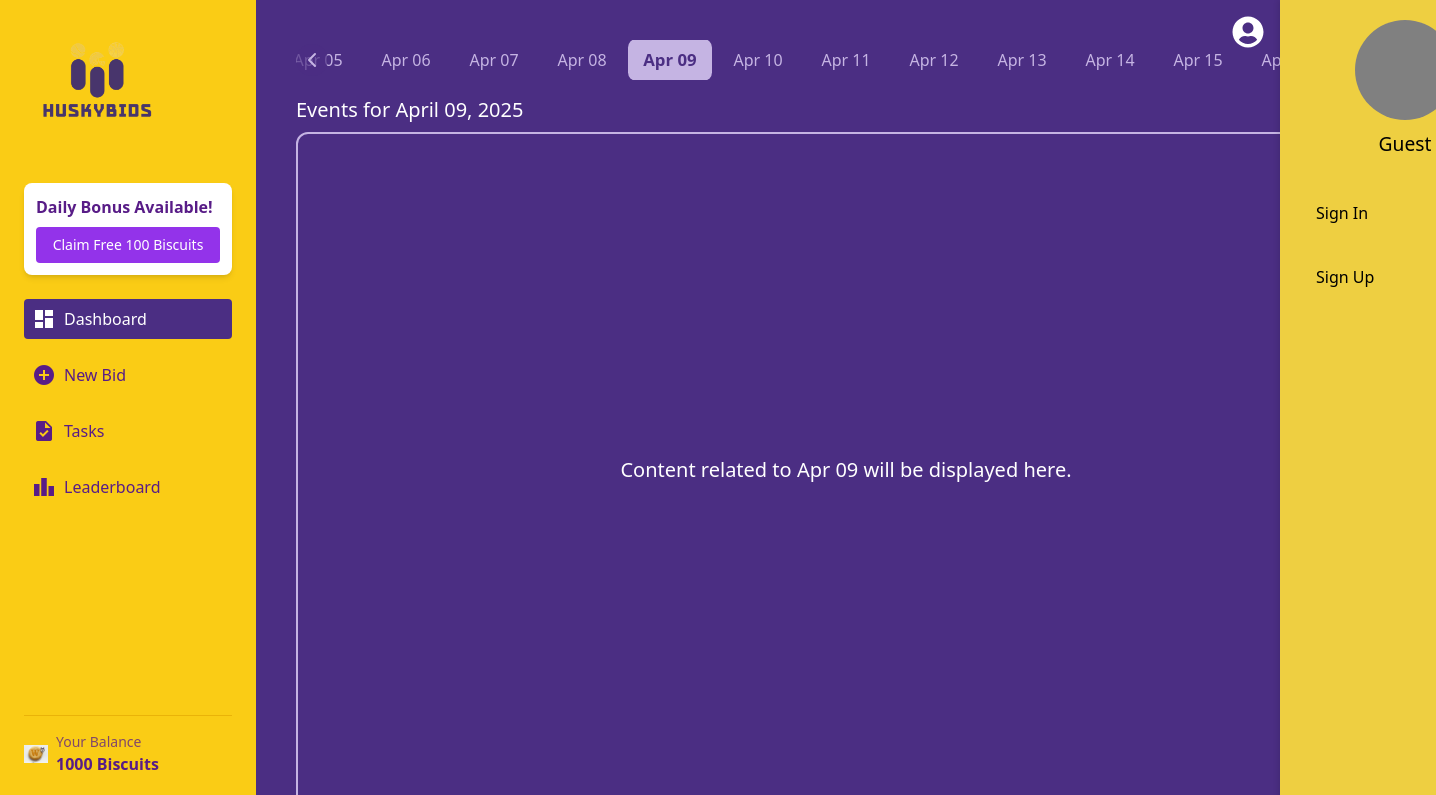
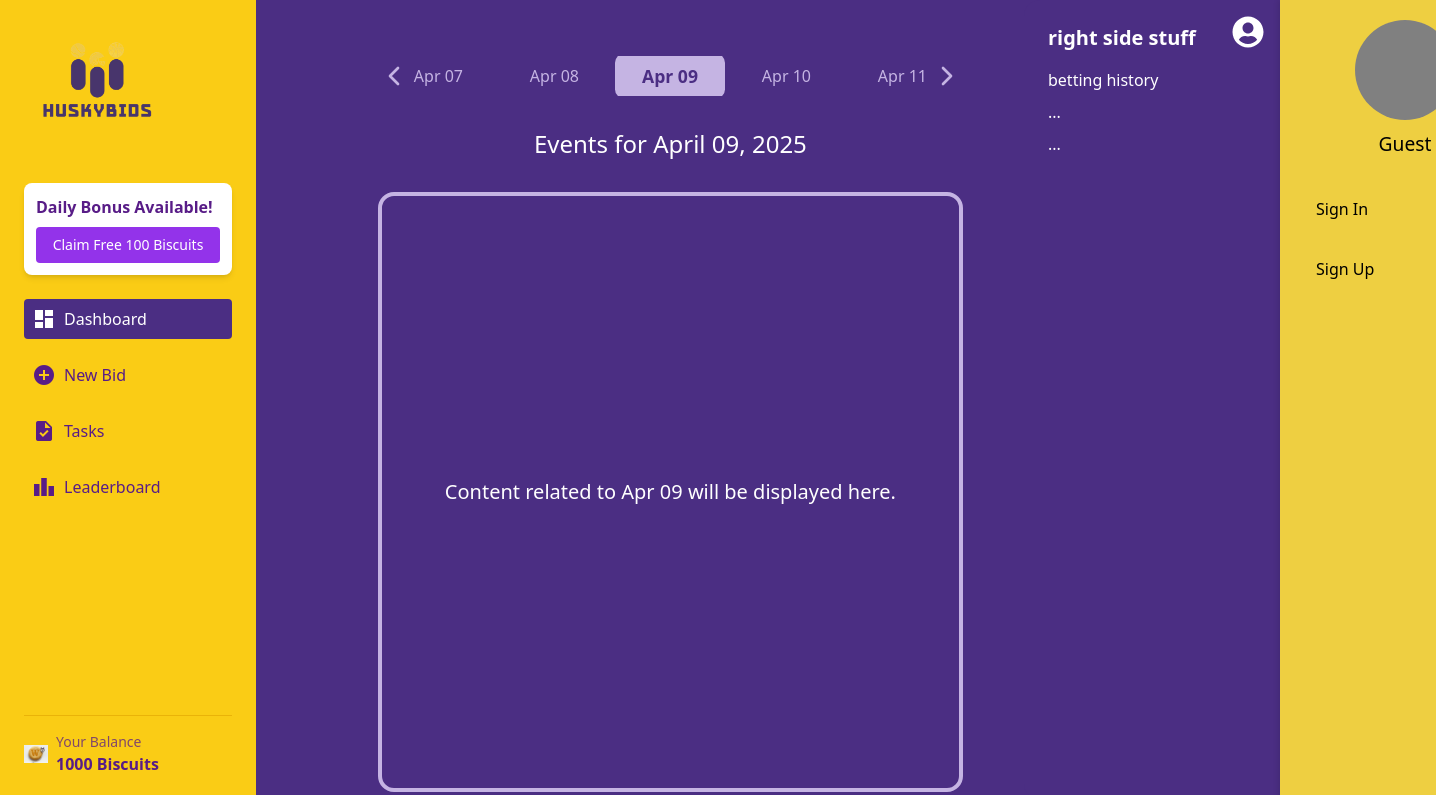
Before and after one commit to maiyuyona/huskybids, a Next.js app: page /testingHome in a window 1280 px wide. Shown: the top 795 px of the page, 1436 px wide, since content can reach past the window. Built offline with nearby package versions, Linux system fonts and the light colour scheme; no server answers.

Commit message:
Revert "refactor: updated settings and improve layout in FrameHome component"
This reverts commit b76ab1fd6b570a80f79bdc9124e63cc3131cb594.

```diff
--- a/src/app/Components/SettingsSidebar/SettingsSidebar.module.css
+++ b/src/app/Components/SettingsSidebar/SettingsSidebar.module.css
@@ -66,14 +66,13 @@
   text-align: left;
   font-size: 1em;
   color: #333;
-  margin-top: 4px;
 }
 
 .authButton:hover {
   background-color: #e6c926;
 }
 
-/* .logoutButton {
+.logoutButton {
   width: 100%;
   padding: 8px 16px;
   background-color: transparent;
@@ -91,7 +90,7 @@
   background-color: transparent;
   color: #333;
   box-shadow: 0 0 0 2px black;
-} */
+}
 
 .menu li a:hover,
 
--- a/src/app/testingHome/page.js
+++ b/src/app/testingHome/page.js
@@ -51,20 +51,17 @@ const FrameHome = () => {
   };
 
   return (
-    <div className="flex flex-col w-full h-screen bg-[#4b2e83] overflow-hidden">
-      {/* Main Content Area */}
-      <div className="flex flex-col items-center w-full h-full p-2 md:p-4 box-border">
+    <div className="flex w-full h-screen overflow-hidden">
+      {/* Main Content Area - Scrollable and Centered */}
+      <div className="flex flex-col items-center w-[80%] py-8 overflow-y-auto mx-auto pr-[20%]">
         {/* Scrollable Date Bar */}
-        <div className="relative flex items-center justify-center w-full max-w-[95vw] md:max-w-[90vw] lg:max-w-[1100px] mb-4">
-          <button
-            onClick={() => scroll("left")}
-            className="absolute left-0 z-10 bg-[#4b2e83]/70 rounded-full p-1 hover:bg-[#4b2e83]"
-          >
-            <ChevronLeft size={24} color="#c5b4e3" />
+        <div className="relative flex items-center justify-center mb-8 w-full">
+          <button onClick={() => scroll("left")} className="absolute left-0 z-10">
+            <ChevronLeft size={32} color="#c5b4e3" />
           </button>
           <div
             ref={scrollRef}
-            className="flex overflow-x-scroll space-x-2 w-full px-8 scrollbar-hide"
+            className="flex overflow-x-scroll space-x-4 w-[700px] px-12 scrollbar-hide"
             style={{
               scrollbarWidth: "none",
               msOverflowStyle: "none",
@@ -76,9 +73,9 @@ const FrameHome = () => {
               <div
                 key={index}
                 onClick={() => handleDateClick(date)}
-                className={`cursor-pointer px-2 py-2 rounded-lg text-center transition-all duration-300 min-w-[80px] flex-shrink-0 scroll-snap-align-center ${
+                className={`cursor-pointer px-4 py-2 rounded-lg text-center transition-all duration-300 min-w-[100px] flex-shrink-0 scroll-snap-align-center ${
                   date.isSame(selectedDate, "day")
-                    ? "bg-[#c5b4e3] text-[#4b2e83] font-bold scale-105"
+                    ? "bg-[#c5b4e3] text-[#4b2e83] font-bold scale-110"
                     : "text-[#c5b4e3] hover:bg-[#5c3a94]"
                 }`}
               >
@@ -86,23 +83,30 @@ const FrameHome = () => {
               </div>
             ))}
           </div>
-          <button
-            onClick={() => scroll("right")}
-            className="absolute right-0 z-10 bg-[#4b2e83]/70 rounded-full p-1 hover:bg-[#4b2e83]"
-          >
-            <ChevronRight size={24} color="#c5b4e3" />
+          <button onClick={() => scroll("right")} className="absolute right-0 z-10">
+            <ChevronRight size={32} color="#c5b4e3" />
           </button>
         </div>
 
-        <div className="text-start text-white text-lg md:text-xl mb-2 w-full max-w-[95vw] md:max-w-[90vw] lg:max-w-[1100px]">
+        <div className="text-start text-white text-2xl mb-8">
           Events for {selectedDate.format("MMMM DD, YYYY")}
         </div>
 
-        <div className="bg-[#4b2e83] overflow-hidden w-full max-w-[95vw] md:max-w-[90vw] lg:max-w-[1100px] flex-1 relative rounded-xl border-2 border-[#c5b4e3]">
-          <div className="absolute w-full text-center top-1/2 transform -translate-y-1/2 text-white text-lg md:text-xl">
+        <div className="bg-[#4b2e83] overflow-hidden w-full max-w-[1360px] h-[857px] relative rounded-2xl border-4 border-[#c5b4e3]">
+          <div className="absolute w-full text-center top-1/2 transform -translate-y-1/2 text-white text-xl">
             Content related to {selectedDate.format("MMM DD")} will be displayed here.
           </div>
         </div>
+      </div>
+
+      {/* Right Menu - Fixed */}
+      <div className="w-[20%] bg-primary-purple p-6 text-white rounded-l-2xl overflow-hidden fixed right-0 top-0 h-screen">
+        <h2 className="text-xl font-bold mb-4">right side stuff</h2>
+        <ul className="space-y-2">
+          <li className="hover:text-[#c5b4e3] cursor-pointer">betting history</li>
+          <li className="hover:text-[#c5b4e3] cursor-pointer">...</li>
+          <li className="hover:text-[#c5b4e3] cursor-pointer">...</li>
+        </ul>
       </div>
 
       <style jsx>{`
```
Also changed, not shown: src/app/Components/SettingsSidebar/SettingsSidebar.jsx (line endings or trailing spaces).
